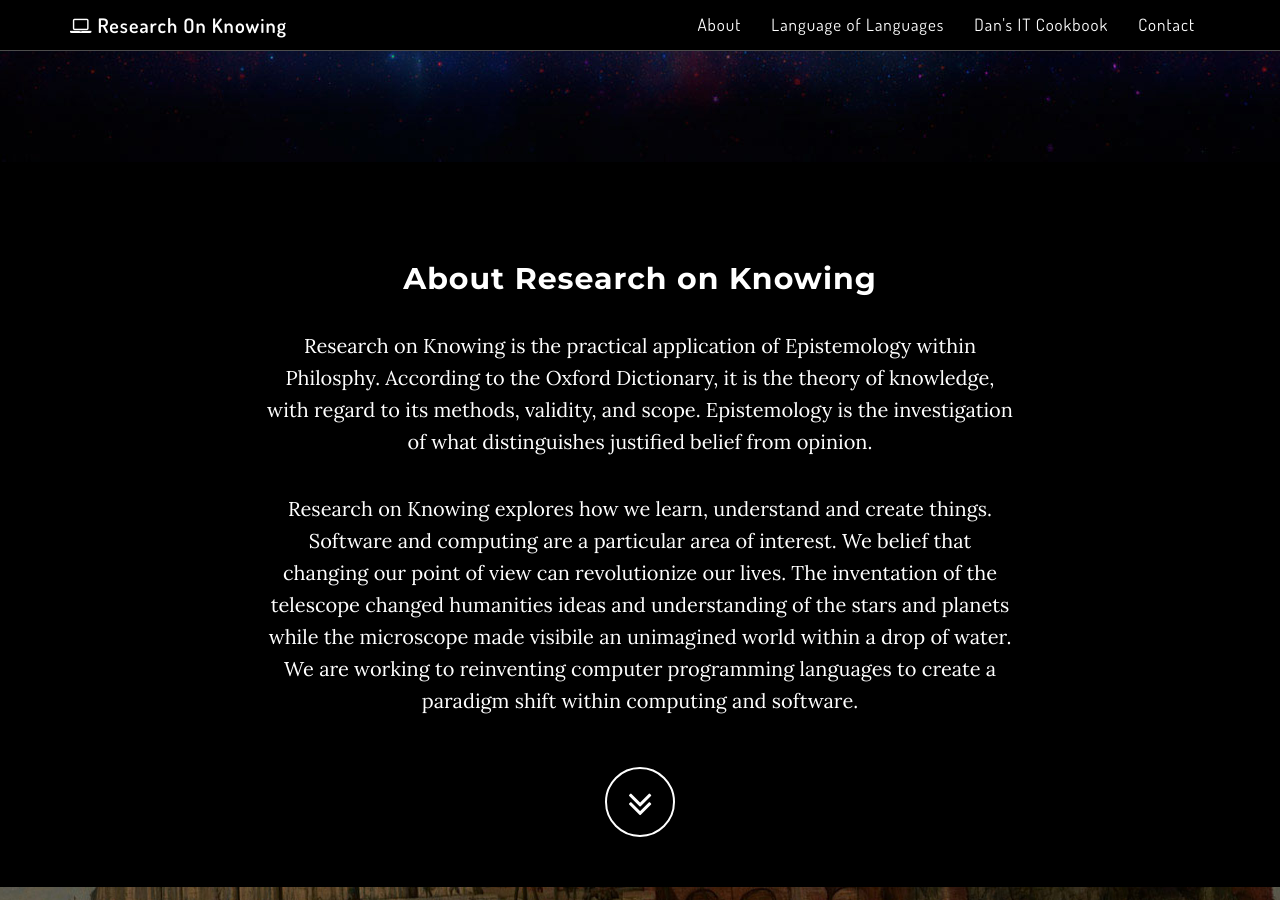
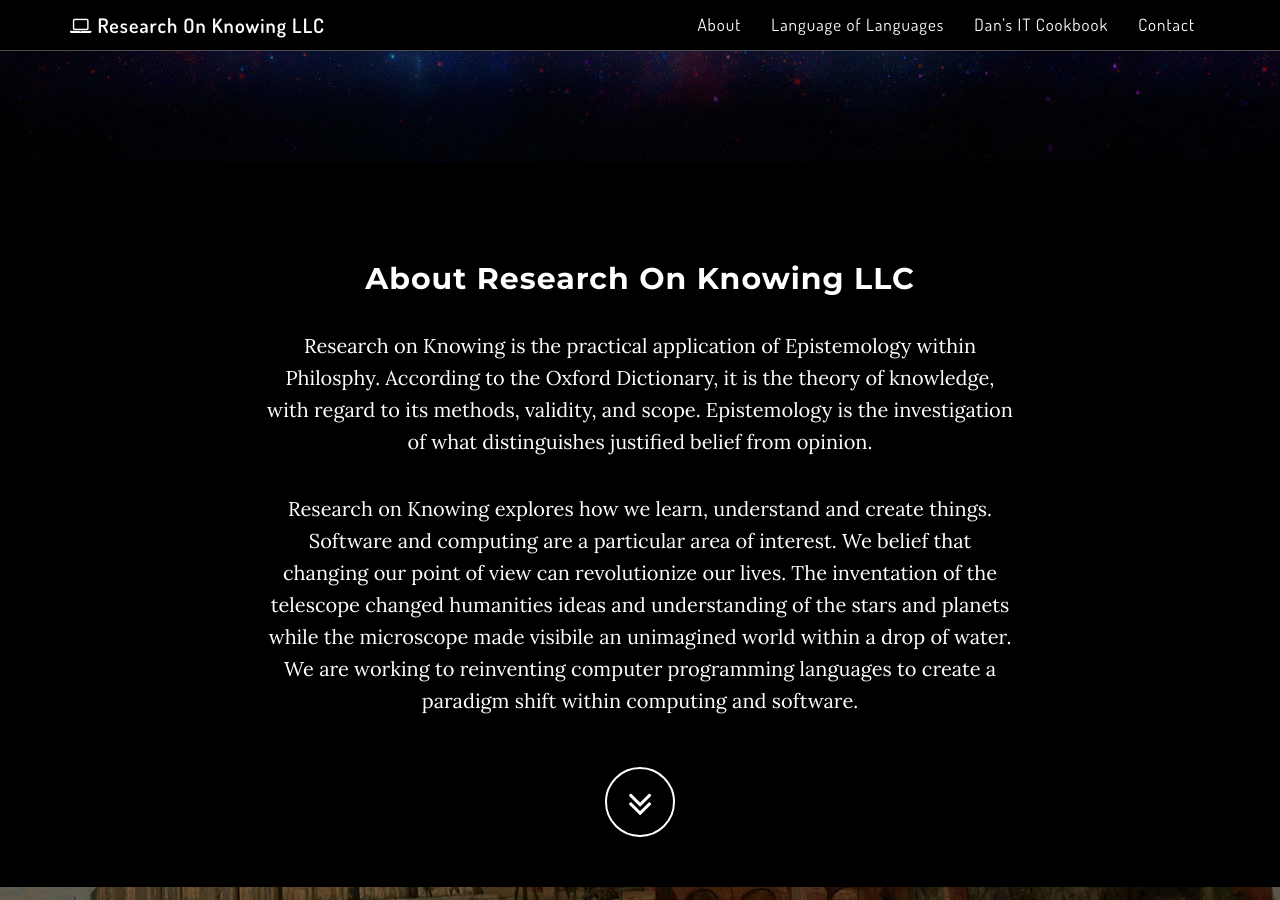
Before and after one commit to Research-on-Knowing/ResearchOnKnowing, a Jekyll site: the page built from index.html, in a window 1280 px wide and 900 px high, scrolled down 738 px. Built offline with Jekyll 4.4.1, drawn with Linux system fonts in a browser that asks for light colours; nearby versions of some CDN libraries; library files that are not in the unit come from our copies.

Commit message:
Add references to site title

```diff
--- a/_includes/about.html
+++ b/_includes/about.html
@@ -2,7 +2,7 @@
     <section id="about" class="container content-section text-center">
         <div class="row">
             <div class="col-lg-8 col-lg-offset-2">
-                <h2>About Research on Knowing</h2>
+                <h2>About {{site:title}}</h2>
                 <p>Research on Knowing is the practical application of Epistemology within Philosphy.
                     According to the Oxford Dictionary, it is the theory of knowledge, with regard to its methods,
                     validity, and scope. Epistemology is the investigation of what distinguishes justified belief from opinion.
--- a/_includes/head.html
+++ b/_includes/head.html
@@ -2,6 +2,8 @@
     <meta charset="utf-8">
     <meta http-equiv="X-UA-Compatible" content="IE=edge">
     <title>{% if page.title %}{{ page.title }}{% else %}{{ site.title }}{% endif %}</title>
+  <!--  {% if site.favicon %}<link rel="icon" type="image/x-icon" href={{site.favicon}}>{% endif %} -->
+    <link rel="icon" type="image/x-icon" href="/img/laptop.png">
     <meta name="viewport" content="width=device-width, initial-scale=1">
     <meta name="description" content="{{ site.description }}">
     <link rel="canonical" href="{{ page.url | replace:'index.html','' | prepend: site.baseurl | prepend: site.url }}">
--- a/_includes/nav.html
+++ b/_includes/nav.html
@@ -6,7 +6,7 @@
                     <i class="fa fa-bars"></i>
                 </button>
                 <a class="navbar-brand page-scroll rok-logo-nav" href="#page-top">
-                    <i class="fa fa-laptop"></i>  <span class="light">Research On Knowing</span>
+                    <i class="fa fa-laptop"></i>  <span class="light">{{site:title}}</span>
                 </a>
             </div>
 
```
Also changed, not shown: img/favicon.ico (deleted), 3 other files.
